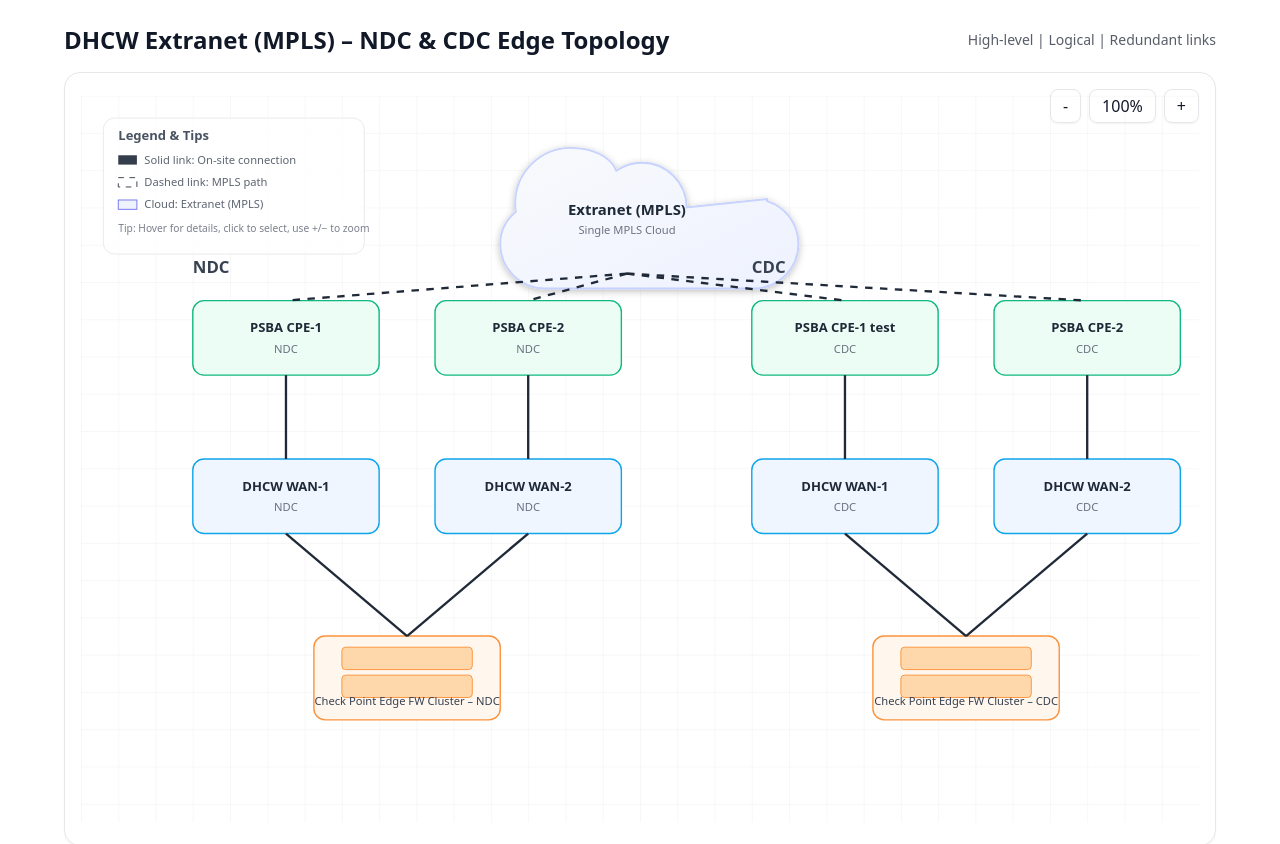
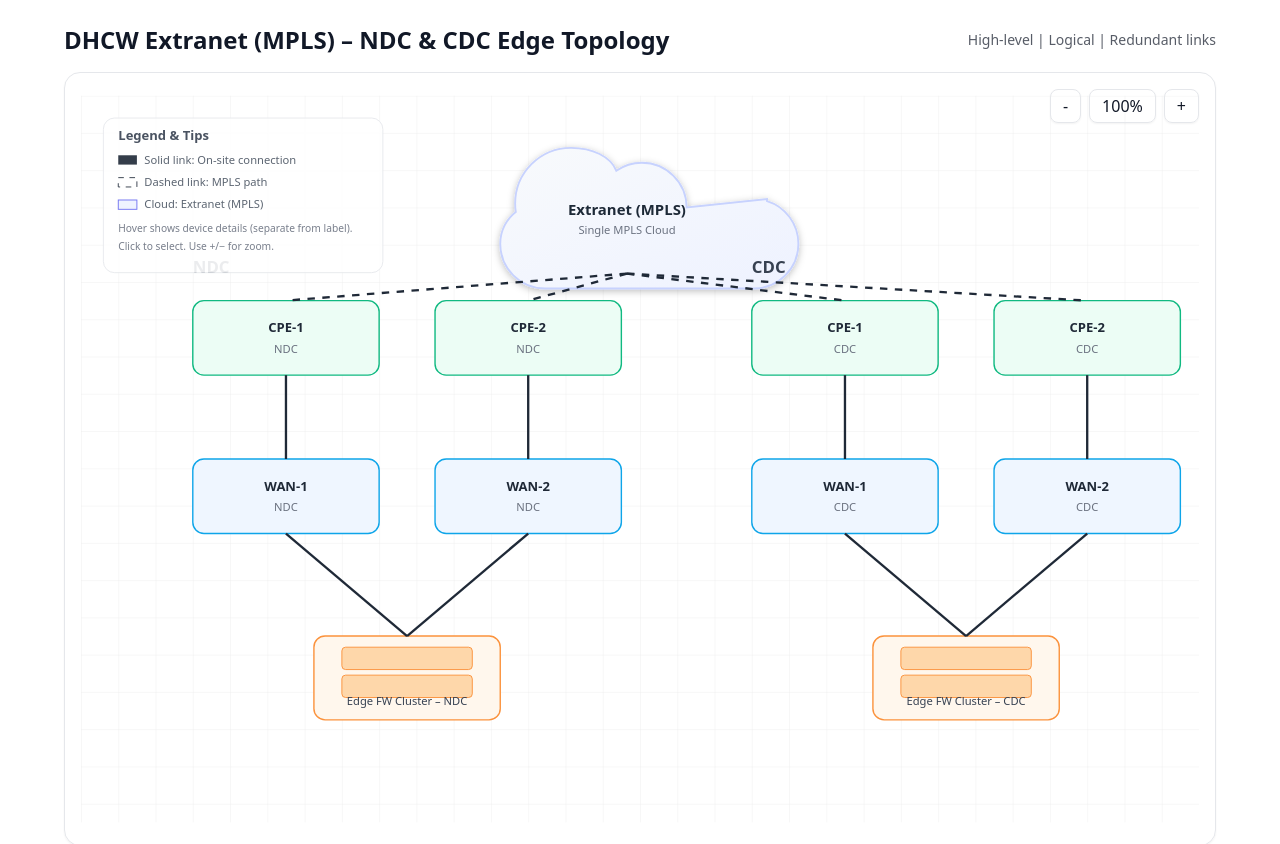
Before and after one commit to SelwynatorMC/extranet-diagram, a React (Vite) app: page / in a window 1280 px wide. Shown: the top 844 px of the page. Built offline with nearby package versions, Linux system fonts and the light colour scheme.

Commit message:
Update Diagram.jsx

```diff
--- a/src/Diagram.jsx
+++ b/src/Diagram.jsx
@@ -1,23 +1,35 @@
 import React, { useMemo, useState } from 'react'
 
 /**
- * What changed vs earlier:
- * - All link endpoints now snap to the *edge* of boxes (and cloud), not the centres.
- * - Added zoom in/out/reset.
- * - Hover a device or link to highlight it and see a tooltip.
- * - Click a device to "select" it (sticky highlight).
- *
- * Sizes:
- *  Device: 200x80
- *  Firewall: 200x90
- *  Cloud group: drawn path; we use a visual bounding box to anchor neatly to its *bottom centre*
+ * ===========================
+ *  EDIT ME – HOVER TEXT DATA
+ * ===========================
+ * Put all your device hover text here (separate from the visible label).
+ * Use \n for new lines.
  */
+const DEVICE_INFO = {
+  // NDC
+  N_CPE1: { label: 'CPE-1', subtitle: 'NDC', hover: 'Cisco Nexus 9000\nIP: 192.168.1.1' },
+  N_CPE2: { label: 'CPE-2', subtitle: 'NDC', hover: 'Cisco Nexus 9000\nIP: 192.168.1.2' },
+  N_WAN1: { label: 'WAN-1', subtitle: 'NDC', hover: 'DHCW WAN Router\nIP: 10.0.0.1' },
+  N_WAN2: { label: 'WAN-2', subtitle: 'NDC', hover: 'DHCW WAN Router\nIP: 10.0.0.2' },
+  N_FW:   { label: 'Edge FW Cluster', subtitle: 'NDC', hover: 'Check Point Cluster\nVIP: 172.16.0.1' },
 
+  // CDC
+  C_CPE1: { label: 'CPE-1', subtitle: 'CDC', hover: 'Cisco Nexus 9000\nIP: 192.168.2.1' },
+  C_CPE2: { label: 'CPE-2', subtitle: 'CDC', hover: 'Cisco Nexus 9000\nIP: 192.168.2.2' },
+  C_WAN1: { label: 'WAN-1', subtitle: 'CDC', hover: 'DHCW WAN Router\nIP: 10.1.0.1' },
+  C_WAN2: { label: 'WAN-2', subtitle: 'CDC', hover: 'DHCW WAN Router\nIP: 10.1.0.2' },
+  C_FW:   { label: 'Edge FW Cluster', subtitle: 'CDC', hover: 'Check Point Cluster\nVIP: 172.16.1.1' },
+}
+
+/**
+ * Sizes and site offsets
+ */
 const DEVICE = { w: 200, h: 80 }
 const FIREWALL = { w: 200, h: 90 }
 
-// Absolute positions for big elements
-const CLOUD = { x: 450, y: 40, w: 272, h: 151 } // visual bbox for the cloud group (approx), used for edge anchor
+const CLOUD = { x: 450, y: 40, w: 272, h: 151 } // visual bbox for the cloud
 const SITES = {
   NDC: { ox: 120, oy: 220 },
   CDC: { ox: 720, oy: 220 },
@@ -32,41 +44,46 @@ function edgePoint({ x, y, w, h }, side) {
     default: return { x: x + w / 2, y: y + h / 2 }
   }
 }
+function lineBetween(a, b) { return { x1: a.x, y1: a.y, x2: b.x, y2: b.y } }
+function absBox(origin, dx, dy, size) { return { x: origin.ox + dx, y: origin.oy + dy, w: size.w, h: size.h } }
+function bottomCenter(box) { return { x: box.x + box.w / 2, y: box.y + box.h } }
 
-function lineBetween(a, b) {
-  return { x1: a.x, y1: a.y, x2: b.x, y2: b.y }
+function linkFromCloud(id, label, fromPoint, toPoint, dashed=false) {
+  return { id, label, dashed, ...lineBetween(fromPoint, toPoint) }
+}
+function mkLink(id, label, fromPoint, toPoint, dashed=false) {
+  return { id, label, dashed, ...lineBetween(fromPoint, toPoint) }
 }
 
 export default function Diagram() {
   const [zoom, setZoom] = useState(1)
-  const [hover, setHover] = useState(null)   // { type:'device'|'link', id:string }
+  const [hover, setHover] = useState(null)   // { type:'device'|'link', id, label, text?, x, y }
   const [selected, setSelected] = useState(null)
 
   const zoomIn = () => setZoom(z => Math.min(2.5, +(z + 0.1).toFixed(2)))
   const zoomOut = () => setZoom(z => Math.max(0.6, +(z - 0.1).toFixed(2)))
   const zoomReset = () => setZoom(1)
 
-  // Precompute absolute boxes for devices we draw
+  // Build layout (boxes + links) with easy-to-edit labels & hover text from DEVICE_INFO
   const layout = useMemo(() => {
     // NDC
-    const n_cpe1 = { id: 'N_CPE1', label: 'PSBA CPE-1', site: 'NDC', box: absBox(SITES.NDC, 0, 0, DEVICE) }
-    const n_cpe2 = { id: 'N_CPE2', label: 'PSBA CPE-2', site: 'NDC', box: absBox(SITES.NDC, 260, 0, DEVICE) }
-    const n_wan1 = { id: 'N_WAN1', label: 'DHCW WAN-1', site: 'NDC', box: absBox(SITES.NDC, 0, 170, DEVICE) }
-    const n_wan2 = { id: 'N_WAN2', label: 'DHCW WAN-2', site: 'NDC', box: absBox(SITES.NDC, 260, 170, DEVICE) }
-    const n_fw   = { id: 'N_FW',   label: 'Check Point Edge FW Cluster', site: 'NDC', box: absBox(SITES.NDC, 130, 360, FIREWALL) }
+    const n_cpe1 = { id: 'N_CPE1', tier: 'cpe',   info: DEVICE_INFO.N_CPE1, box: absBox(SITES.NDC,   0,   0, DEVICE) }
+    const n_cpe2 = { id: 'N_CPE2', tier: 'cpe',   info: DEVICE_INFO.N_CPE2, box: absBox(SITES.NDC, 260,   0, DEVICE) }
+    const n_wan1 = { id: 'N_WAN1', tier: 'wan',   info: DEVICE_INFO.N_WAN1, box: absBox(SITES.NDC,   0, 170, DEVICE) }
+    const n_wan2 = { id: 'N_WAN2', tier: 'wan',   info: DEVICE_INFO.N_WAN2, box: absBox(SITES.NDC, 260, 170, DEVICE) }
+    const n_fw   = { id: 'N_FW',   tier: 'fw',    info: DEVICE_INFO.N_FW,   box: absBox(SITES.NDC, 130, 360, FIREWALL) }
 
     // CDC
-    const c_cpe1 = { id: 'C_CPE1', label: 'PSBA CPE-1', site: 'CDC', box: absBox(SITES.CDC, 0, 0, DEVICE) }
-    const c_cpe2 = { id: 'C_CPE2', label: 'PSBA CPE-2', site: 'CDC', box: absBox(SITES.CDC, 260, 0, DEVICE) }
-    const c_wan1 = { id: 'C_WAN1', label: 'DHCW WAN-1', site: 'CDC', box: absBox(SITES.CDC, 0, 170, DEVICE) }
-    const c_wan2 = { id: 'C_WAN2', label: 'DHCW WAN-2', site: 'CDC', box: absBox(SITES.CDC, 260, 170, DEVICE) }
-    const c_fw   = { id: 'C_FW',   label: 'Check Point Edge FW Cluster', site: 'CDC', box: absBox(SITES.CDC, 130, 360, FIREWALL) }
+    const c_cpe1 = { id: 'C_CPE1', tier: 'cpe',   info: DEVICE_INFO.C_CPE1, box: absBox(SITES.CDC,   0,   0, DEVICE) }
+    const c_cpe2 = { id: 'C_CPE2', tier: 'cpe',   info: DEVICE_INFO.C_CPE2, box: absBox(SITES.CDC, 260,   0, DEVICE) }
+    const c_wan1 = { id: 'C_WAN1', tier: 'wan',   info: DEVICE_INFO.C_WAN1, box: absBox(SITES.CDC,   0, 170, DEVICE) }
+    const c_wan2 = { id: 'C_WAN2', tier: 'wan',   info: DEVICE_INFO.C_WAN2, box: absBox(SITES.CDC, 260, 170, DEVICE) }
+    const c_fw   = { id: 'C_FW',   tier: 'fw',    info: DEVICE_INFO.C_FW,   box: absBox(SITES.CDC, 130, 360, FIREWALL) }
 
     const devices = [n_cpe1, n_cpe2, n_wan1, n_wan2, n_fw, c_cpe1, c_cpe2, c_wan1, c_wan2, c_fw]
 
-    // Links (edge to edge)
     const links = [
-      // Extranet -> CPE tops (use cloud bottom centre)
+      // Extranet -> CPE tops
       linkFromCloud('L_EX_NCPE1', 'Extranet→NDC CPE-1', bottomCenter(CLOUD), edgePoint(n_cpe1.box, 'top'), true),
       linkFromCloud('L_EX_NCPE2', 'Extranet→NDC CPE-2', bottomCenter(CLOUD), edgePoint(n_cpe2.box, 'top'), true),
       linkFromCloud('L_EX_CCPE1', 'Extranet→CDC CPE-1', bottomCenter(CLOUD), edgePoint(c_cpe1.box, 'top'), true),
@@ -130,44 +147,28 @@ export default function Diagram() {
             </text>
           </g>
 
-          {/* NDC site */}
+          {/* NDC */}
           <SiteLabel x={SITES.NDC.ox} y={SITES.NDC.oy - 30} text="NDC" />
-          <DeviceBox
-            id="N_CPE1" label="PSBA CPE-1" subtitle="NDC"
-            x={SITES.NDC.ox + 0} y={SITES.NDC.oy + 0}
-            hover={hover} setHover={setHover} selected={selected} setSelected={setSelected} tier="cpe"
-          />
-          <DeviceBox
-            id="N_CPE2" label="PSBA CPE-2" subtitle="NDC"
-            x={SITES.NDC.ox + 260} y={SITES.NDC.oy + 0}
-            hover={hover} setHover={setHover} selected={selected} setSelected={setSelected} tier="cpe"
-          />
-          <DeviceBox
-            id="N_WAN1" label="DHCW WAN-1" subtitle="NDC"
-            x={SITES.NDC.ox + 0} y={SITES.NDC.oy + 170}
-            hover={hover} setHover={setHover} selected={selected} setSelected={setSelected} tier="wan"
-          />
-          <DeviceBox
-            id="N_WAN2" label="DHCW WAN-2" subtitle="NDC"
-            x={SITES.NDC.ox + 260} y={SITES.NDC.oy + 170}
-            hover={hover} setHover={setHover} selected={selected} setSelected={setSelected} tier="wan"
-          />
-          <FirewallBox
-            id="N_FW" label="Check Point Edge FW Cluster" subtitle="NDC"
-            x={SITES.NDC.ox + 130} y={SITES.NDC.oy + 360}
-            hover={hover} setHover={setHover} selected={selected} setSelected={setSelected}
-          />
+          {layout.devices.filter(d => d.info.subtitle === 'NDC').map(d => (
+            d.tier === 'fw'
+              ? <FirewallBox key={d.id} id={d.id} x={d.box.x} y={d.box.y} label={d.info.label} subtitle={d.info.subtitle}
+                             hoverText={d.info.hover} hover={hover} setHover={setHover} selected={selected} setSelected={setSelected} />
+              : <DeviceBox   key={d.id} id={d.id} x={d.box.x} y={d.box.y} tier={d.tier} label={d.info.label} subtitle={d.info.subtitle}
+                             hoverText={d.info.hover} hover={hover} setHover={setHover} selected={selected} setSelected={setSelected} />
+          ))}
 
-          {/* CDC site */}
+          {/* CDC */}
           <SiteLabel x={SITES.CDC.ox} y={SITES.CDC.oy - 30} text="CDC" />
-          <DeviceBox id="C_CPE1" label="PSBA CPE-1 test" subtitle="CDC" x={SITES.CDC.ox + 0}   y={SITES.CDC.oy + 0}   hover={hover} setHover={setHover} selected={selected} setSelected={setSelected} tier="cpe" />
-          <DeviceBox id="C_CPE2" label="PSBA CPE-2" subtitle="CDC" x={SITES.CDC.ox + 260} y={SITES.CDC.oy + 0}   hover={hover} setHover={setHover} selected={selected} setSelected={setSelected} tier="cpe" />
-          <DeviceBox id="C_WAN1" label="DHCW WAN-1" subtitle="CDC" x={SITES.CDC.ox + 0}   y={SITES.CDC.oy + 170} hover={hover} setHover={setHover} selected={selected} setSelected={setSelected} tier="wan" />
-          <DeviceBox id="C_WAN2" label="DHCW WAN-2" subtitle="CDC" x={SITES.CDC.ox + 260} y={SITES.CDC.oy + 170} hover={hover} setHover={setHover} selected={selected} setSelected={setSelected} tier="wan" />
-          <FirewallBox id="C_FW" label="Check Point Edge FW Cluster" subtitle="CDC" x={SITES.CDC.ox + 130} y={SITES.CDC.oy + 360} hover={hover} setHover={setHover} selected={selected} setSelected={setSelected} />
+          {layout.devices.filter(d => d.info.subtitle === 'CDC').map(d => (
+            d.tier === 'fw'
+              ? <FirewallBox key={d.id} id={d.id} x={d.box.x} y={d.box.y} label={d.info.label} subtitle={d.info.subtitle}
+                             hoverText={d.info.hover} hover={hover} setHover={setHover} selected={selected} setSelected={setSelected} />
+              : <DeviceBox   key={d.id} id={d.id} x={d.box.x} y={d.box.y} tier={d.tier} label={d.info.label} subtitle={d.info.subtitle}
+                             hoverText={d.info.hover} hover={hover} setHover={setHover} selected={selected} setSelected={setSelected} />
+          ))}
 
           {/* Links */}
-          <Links hover={hover} setHover={setHover} selected={selected} layout={layout} />
+          <Links hover={hover} setHover={setHover} selected={selected} links={layout.links} />
         </g>
 
         {/* Legend (not zoomed) */}
@@ -180,21 +181,11 @@ export default function Diagram() {
   )
 }
 
-function absBox(origin, dx, dy, size) {
-  return { x: origin.ox + dx, y: origin.oy + dy, w: size.w, h: size.h }
-}
-function bottomCenter(box) { return { x: box.x + box.w / 2, y: box.y + box.h } }
-function linkFromCloud(id, label, fromPoint, toPoint, dashed=false) {
-  return { id, label, dashed, ...lineBetween(fromPoint, toPoint) }
-}
-function mkLink(id, label, fromPoint, toPoint, dashed=false) {
-  return { id, label, dashed, ...lineBetween(fromPoint, toPoint) }
-}
-
-function Links({ hover, setHover, selected, layout }) {
+/** ====== Render helpers ====== */
+function Links({ hover, setHover, selected, links }) {
   return (
     <g>
-      {layout.links.map(l => {
+      {links.map(l => {
         const active = (hover?.type === 'link' && hover.id === l.id) || (selected && selected.type === 'link' && selected.id === l.id)
         return (
           <g
@@ -219,8 +210,7 @@ function SiteLabel({ x, y, text }) {
   return <text x={x} y={y} className="fill-gray-700" fontSize="18" fontWeight="700">{text}</text>
 }
 
-function DeviceBox({ id, label, subtitle, x, y, tier='wan', hover, setHover, selected, setSelected }) {
-  const box = { x, y, w: DEVICE.w, h: DEVICE.h }
+function DeviceBox({ id, label, subtitle, hoverText, x, y, tier='wan', hover, setHover, selected, setSelected }) {
   const active = (hover?.type === 'device' && hover.id === id) || (selected && selected.type === 'device' && selected.id === id)
   const palette = tier === 'cpe'
     ? { stroke: '#10b981', fill: '#ecfdf5' }
@@ -228,23 +218,24 @@ function DeviceBox({ id, label, subtitle, x, y, tier='wan', hover, setHover, sel
 
   return (
     <g transform={`translate(${x},${y})`} className="cursor-pointer"
-       onMouseEnter={() => setHover({ type:'device', id, label, x: x + DEVICE.w/2, y })}
+       onMouseEnter={() => setHover({ type:'device', id, label, text: hoverText, x: x + DEVICE.w/2, y })}
        onMouseLeave={() => setHover(null)}
        onClick={() => setSelected({ type:'device', id, label })}
     >
       <rect x="0" y="0" width={DEVICE.w} height={DEVICE.h} rx="12" ry="12"
             fill={palette.fill} stroke={active ? '#7c3aed' : palette.stroke} strokeWidth={active ? 3 : 1.5} />
+      {/* Visible label only */}
       <text x={DEVICE.w/2} y="34" textAnchor="middle" className="fill-gray-800" fontSize="14" fontWeight="700">{label}</text>
       <text x={DEVICE.w/2} y="56" textAnchor="middle" className="fill-gray-500" fontSize="12">{subtitle}</text>
     </g>
   )
 }
 
-function FirewallBox({ id, label, subtitle, x, y, hover, setHover, selected, setSelected }) {
+function FirewallBox({ id, label, subtitle, hoverText, x, y, hover, setHover, selected, setSelected }) {
   const active = (hover?.type === 'device' && hover.id === id) || (selected && selected.type === 'device' && selected.id === id)
   return (
     <g transform={`translate(${x},${y})`} className="cursor-pointer"
-       onMouseEnter={() => setHover({ type:'device', id, label, x: x + FIREWALL.w/2, y })}
+       onMouseEnter={() => setHover({ type:'device', id, label, text: hoverText, x: x + FIREWALL.w/2, y })}
        onMouseLeave={() => setHover(null)}
        onClick={() => setSelected({ type:'device', id, label })}
     >
@@ -254,6 +245,7 @@ function FirewallBox({ id, label, subtitle, x, y, hover, setHover, selected, set
         <rect x="0" y="0" width="140" height="24" rx="4" fill="#fed7aa" stroke="#fb923c" />
         <rect x="0" y="30" width="140" height="24" rx="4" fill="#fed7aa" stroke="#fb923c" />
       </g>
+      {/* Visible label only */}
       <text x={FIREWALL.w/2} y="74" textAnchor="middle" className="fill-gray-700" fontSize="12">{label} – {subtitle}</text>
     </g>
   )
@@ -262,7 +254,7 @@ function FirewallBox({ id, label, subtitle, x, y, hover, setHover, selected, set
 function Legend() {
   return (
     <g transform="translate(24,24)" className="opacity-90">
-      <rect x="0" y="0" width="280" height="146" rx="12" ry="12" fill="#ffffff" stroke="#e5e7eb" />
+      <rect x="0" y="0" width="300" height="166" rx="12" ry="12" fill="#ffffff" stroke="#e5e7eb" />
       <text x="16" y="24" className="fill-gray-700" fontSize="14" fontWeight="700">Legend & Tips</text>
 
       <rect x="16" y="40" width="20" height="10" fill="#1f2937" />
@@ -274,23 +266,25 @@ function Legend() {
       <rect x="16" y="88" width="20" height="10" fill="#eef2ff" stroke="#6366f1" />
       <text x="44" y="97" className="fill-gray-600" fontSize="12">Cloud: Extranet (MPLS)</text>
 
-      <text x="16" y="122" className="fill-gray-500" fontSize="11">Tip: Hover for details, click to select, use +/− to zoom</text>
+      <text x="16" y="122" className="fill-gray-500" fontSize="11">Hover shows device details (separate from label).</text>
+      <text x="16" y="142" className="fill-gray-500" fontSize="11">Click to select. Use +/− for zoom.</text>
     </g>
   )
 }
 
 function Tooltip({ hover }) {
   if (!hover) return null
-  // Position near the hover point; slight offset.
   const left = hover.x + 14
   const top = hover.y + 14
+  const text = hover.type === 'device' ? (hover.text || hover.label) : (hover.label || '')
   return (
     <div style={{
       position: 'absolute', left, top, pointerEvents: 'none',
       background: 'white', border: '1px solid #e5e7eb', borderRadius: 8,
-      padding: '6px 10px', boxShadow: '0 4px 16px rgba(0,0,0,0.08)', fontSize: 12
+      padding: '6px 10px', boxShadow: '0 4px 16px rgba(0,0,0,0.08)',
+      fontSize: 12, whiteSpace: 'pre-line' // respects \n in DEVICE_INFO.hover
     }}>
-      {hover.label || hover.id}
+      {text}
     </div>
   )
 }
```
